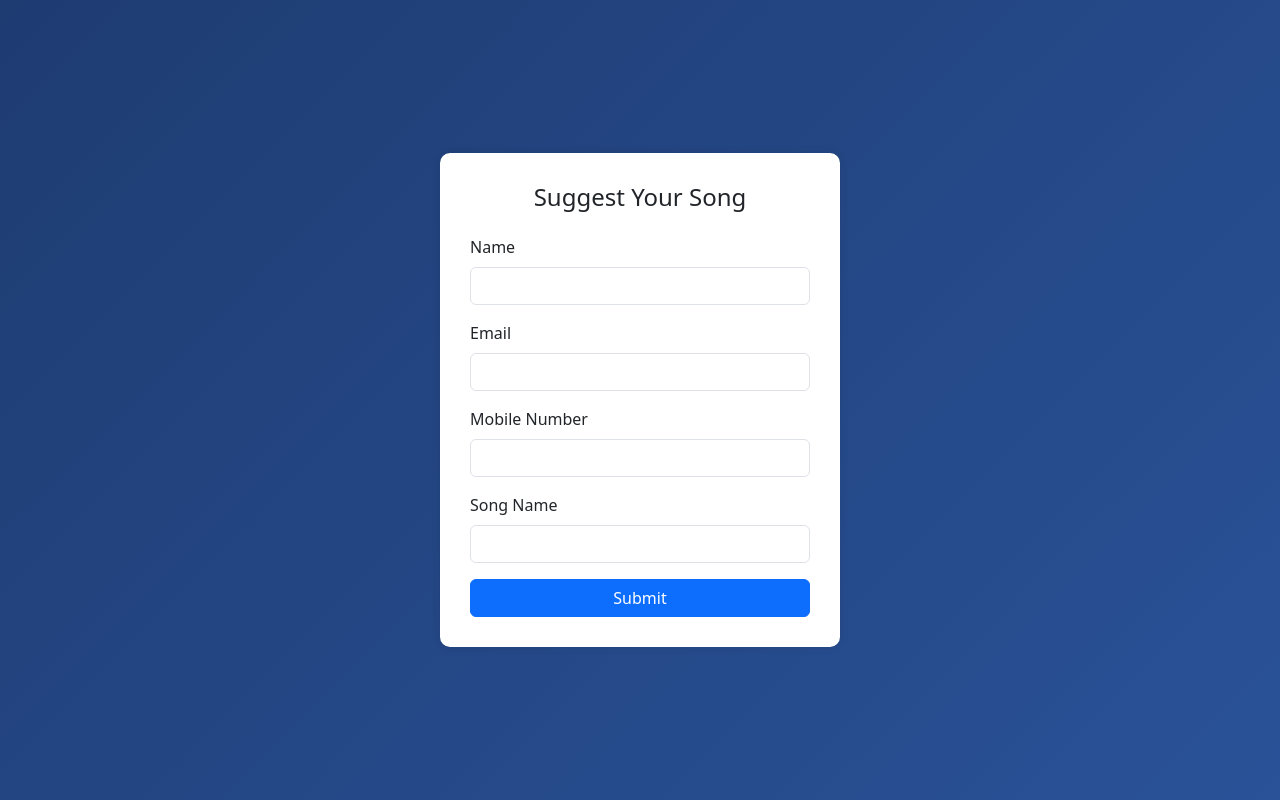
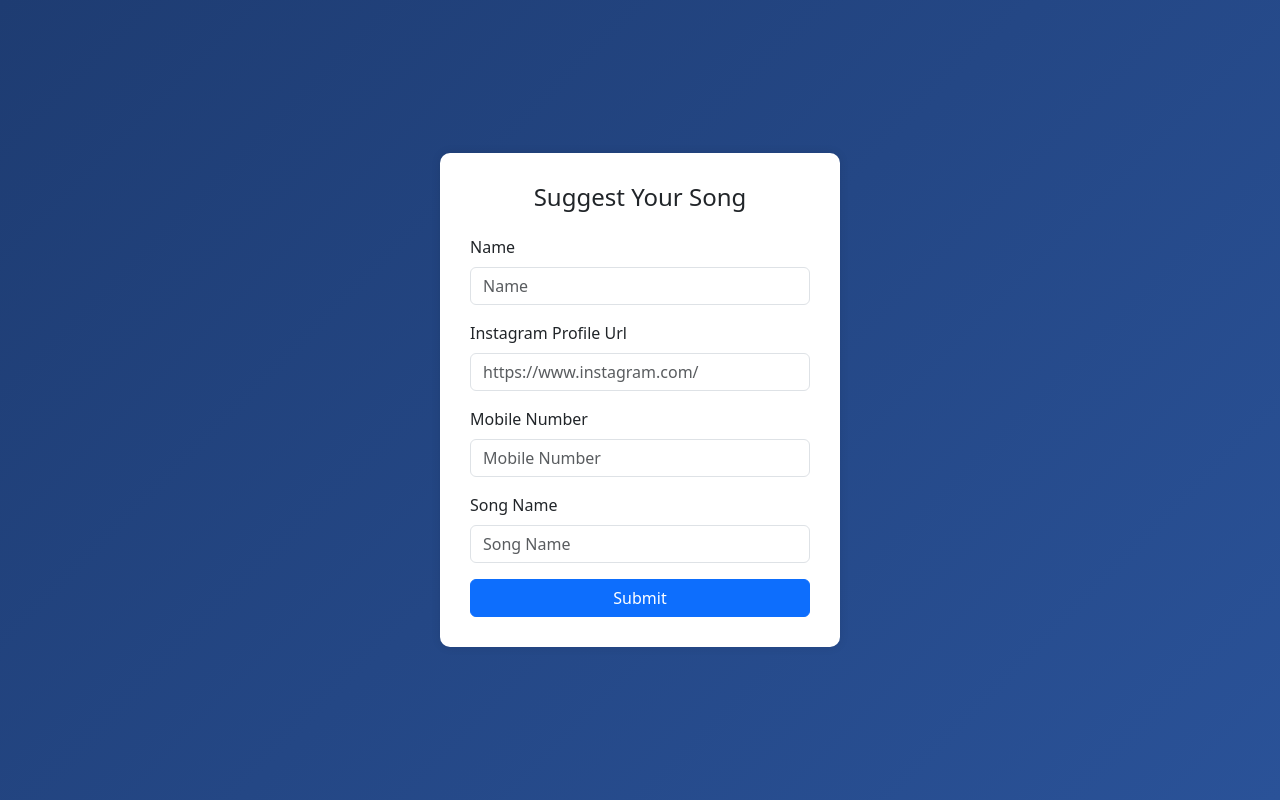
Before and after one commit to Codewallahh/webscansongs, a website: page form.html in a window 1280 px wide. Drawn offline with nearby package versions, Linux system fonts and the light colour scheme.

Commit message:
updateplaceholder

```diff
--- a/form.html
+++ b/form.html
@@ -31,19 +31,19 @@
             <form onsubmit="handleSubmit(event)">
                 <div class="mb-3">
                     <label class="form-label">Name</label>
-                    <input id="name" type="text" class="form-control" required />
+                    <input id="name" type="text" class="form-control" placeholder="Name" required />
                 </div>
                 <div class="mb-3">
-                    <label class="form-label">Email</label>
-                    <input id="email" type="email" class="form-control" required />
+                    <label class="form-label">Instagram Profile Url</label>
+                    <input id="instagram" type="url" class="form-control" placeholder="https://www.instagram.com/" required />
                 </div>
                 <div class="mb-3">
                     <label class="form-label">Mobile Number</label>
-                    <input id="mobile" type="tel" class="form-control" required />
+                    <input id="mobile" type="tel" class="form-control" placeholder="Mobile Number" required />
                 </div>
                 <div class="mb-3">
                     <label class="form-label">Song Name</label>
-                    <input id="songname" type="text" class="form-control" required />
+                    <input id="songname" type="text" class="form-control" placeholder="Song Name" required />
                 </div>
                 <button type="submit" class="btn btn-primary w-100">Submit</button>
             </form>
@@ -53,11 +53,11 @@
   async function handleSubmit(event) {
     event.preventDefault();
     const name = document.getElementById("name").value;
-    const email = document.getElementById("email").value;
+    const instagram = document.getElementById("instagram").value;
     const mobile = document.getElementById("mobile").value;
     const songname = document.getElementById("songname").value;
 
-    const userData = { name, email, mobile, songname };
+    const userData = { name, instagram, mobile, songname };
 
     try {
       const response = await fetch("http://localhost:3000/submit-song", {
```
Also changed, not shown: index.html (+2 -2 lines).
